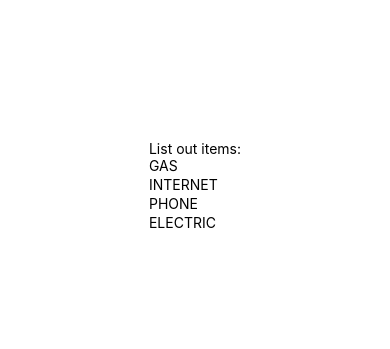
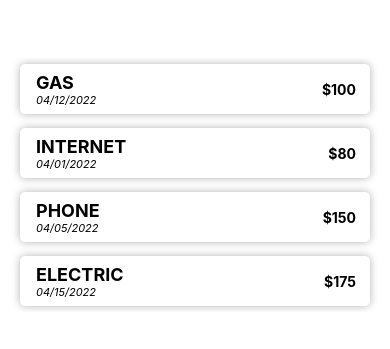
Before and after one commit to IrvinDelgado/billing-app, a React Native app: screen / in a window 390 px wide. Shown: the part 237-586 px from the top of the page. Built offline with nearby package versions, Linux system fonts and the light colour scheme.

Commit message:
bill skeleton

```diff
--- a/src/components/Bill.tsx
+++ b/src/components/Bill.tsx
@@ -1,5 +1,5 @@
 import React from 'react';
-import { Text, View } from 'react-native';
+import { Text, View, StyleSheet } from 'react-native';
 
 interface Bill {
   bill: {
@@ -12,10 +12,50 @@ interface Bill {
 
 const Bill = (props: Bill) => {
   return (
-    <View>
-      <Text>{props.bill.name}</Text>
+    <View style={styles.container}>
+      <View>
+        <Text style={styles.header}>{props.bill.name}</Text>
+        <Text style={styles.subtitle}>{props.bill.dueDate}</Text>
+      </View>
+      <View>
+        <Text style={styles.cost}>${props.bill.cost}</Text>
+      </View>
     </View>
   );
 }
 
 export default Bill;
+
+const styles = StyleSheet.create({
+  container: {
+    backgroundColor: '#FFFFFF',
+    height: 50,
+    width: 350,
+    borderRadius: 5,
+    alignItems: 'center',
+    justifyContent: 'space-between',
+    shadowColor: '#B3B3B3',
+    shadowOffset: { width: 0, height: 0 },
+    shadowOpacity: 1,
+    shadowRadius: 8,
+    elevation: 8,
+    flexDirection: 'row',
+    paddingLeft: 16,
+    paddingRight: 14,
+    marginTop: 6,
+    marginBottom: 6,
+    marginLeft: 16,
+    marginRight: 16,
+  },
+  header: {
+    fontSize: 18,
+    fontWeight:'bold'
+  },
+  subtitle: {
+    fontSize: 11,
+    fontStyle: 'italic'
+  },
+  cost:{
+    fontWeight: 'bold',
+  }
+});
--- a/src/views/home.tsx
+++ b/src/views/home.tsx
@@ -10,11 +10,11 @@ const ItemSeparator = () => <View style={{ height: 2 }}/>
 const Home = () => {
   return (
     <View>
-      <Text>List out items:</Text>
       <FlatList
         data={BILLS}
         renderItem={({item}) => renderItemComponent(item)}
         ItemSeparatorComponent={ItemSeparator}
+        keyExtractor={(item)=>item.name}
       />
     </View>
   );
```
